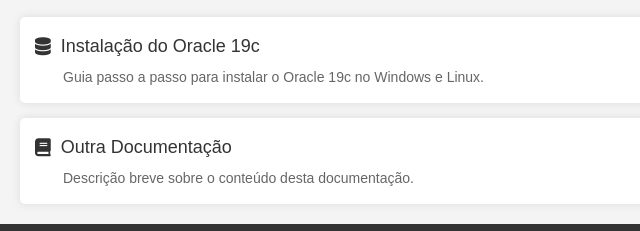
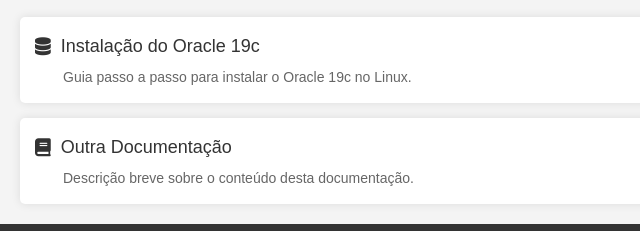
Before and after one commit to BrunoSchmitz-Portes/Stack-Schmitz, a plain HTML site: page index.html in a window 1280 px wide. Shown: the part 177-408 px from the top of the page, 0-640 px from the left. Drawn offline with Linux system fonts and the light colour scheme.

Commit message:
Update index.html

```diff
--- a/index.html
+++ b/index.html
@@ -40,7 +40,7 @@
             <a href="https://brunoschmitz-portes.github.io/documentacoes-oracle/instalar_oracle_19c.html" target="_blank">
                 <i class="fas fa-database"></i> Instalação do Oracle 19c
             </a>
-            <p>Guia passo a passo para instalar o Oracle 19c no Windows e Linux.</p>
+            <p>Guia passo a passo para instalar o Oracle 19c no Linux.</p>
         </li>
         <li>
             <a href="outra_documentacao.html" target="_blank">
```
